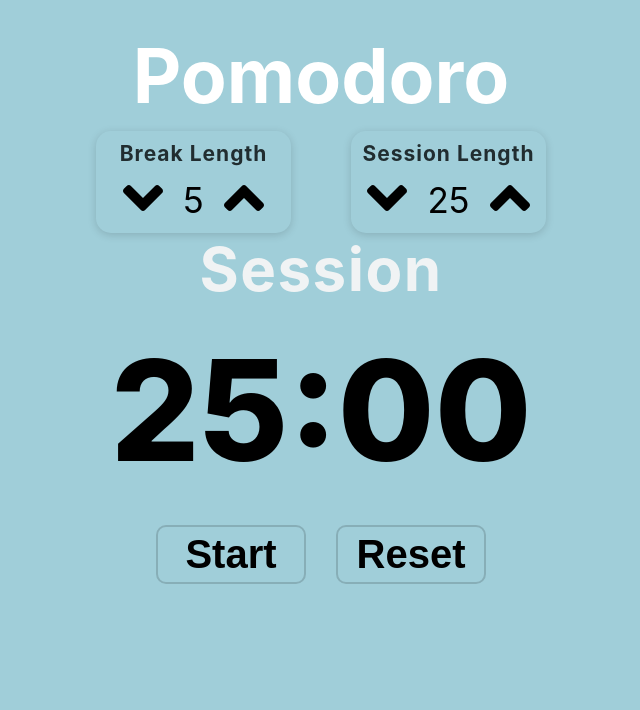
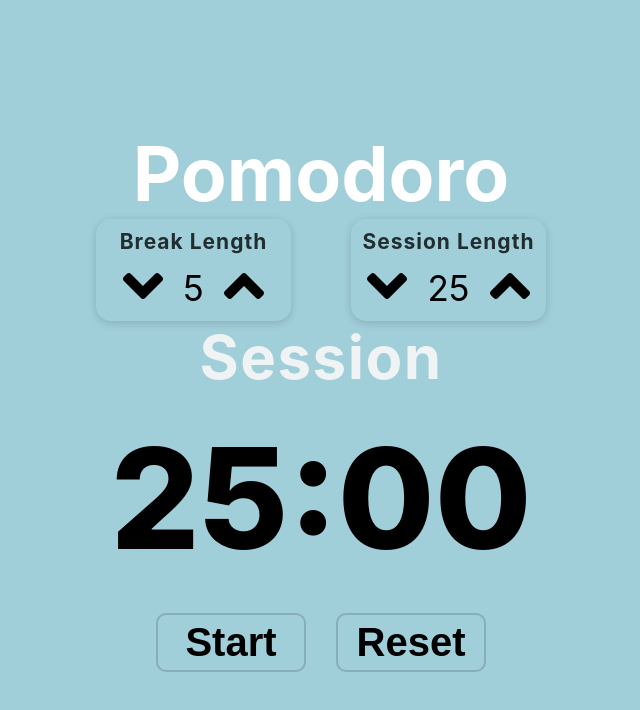
Before and after one commit to Fernandadsantos/react-app-pomodoro, a React (Create React App) app: page / in a window 1280 px wide. Shown: the top 710 px of the page, without its empty margins (319-959 px from the left). Built offline with nearby package versions, Linux system fonts and the light colour scheme.

Commit message:
mudanças na dimenssão

```diff
--- a/src/App.css
+++ b/src/App.css
@@ -5,14 +5,17 @@
 
 body{
   background-color: #a0ced9;
-  margin-top: 30px;
+  height: 100vh;
+  display: flex;
+  flex-direction: column;
+  gap: 50px;
+  justify-content: center;
 }
 
 #title{
   color: #fff;
   font-size: 75px;
   text-align: center;
-  margin: 0 0 10px 0;
 }
 
 .timer{
```
